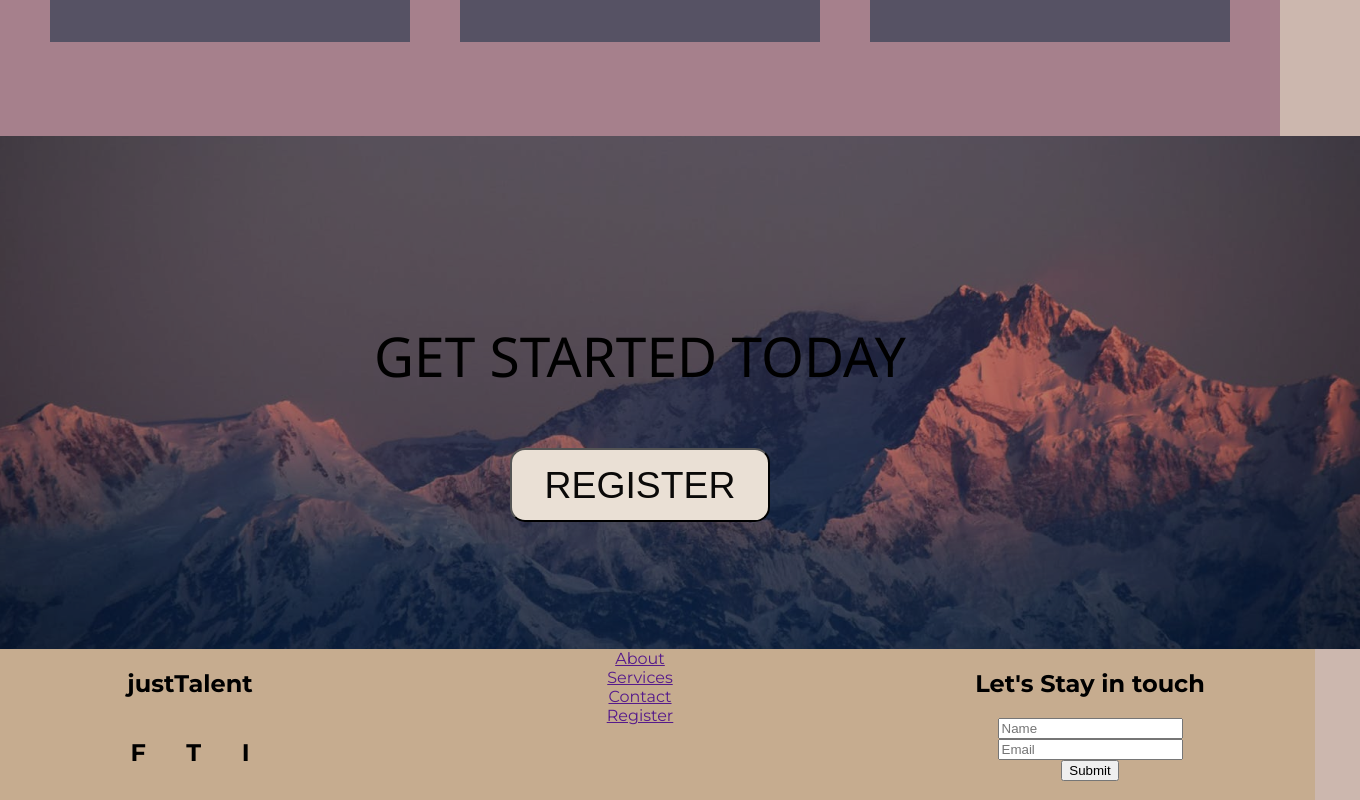
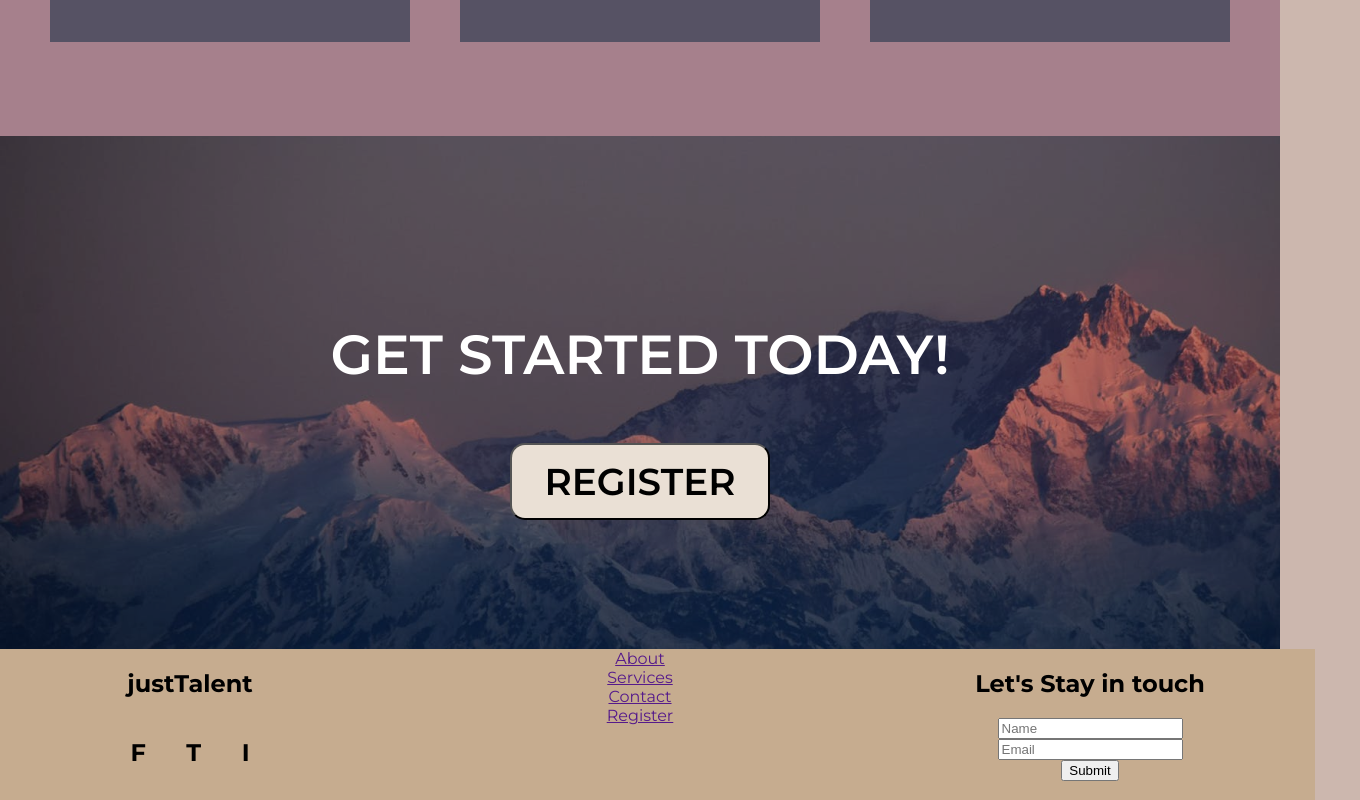
Before and after one commit to new-idea-machine/os-anti-bias-app-front, an Angular app in the folder justTalent/: page / in a window 1280 px wide. Shown: the part 2120-2920 px from the top of the page, 1360 px wide, since content can reach past the window. Built offline with nearby package versions, Linux system fonts and the light colour scheme; no server answers.

Commit message:
Add updates to CTA section

```diff
--- a/justTalent/src/app/home/home.component.css
+++ b/justTalent/src/app/home/home.component.css
@@ -121,21 +121,30 @@ flex-direction: column;
 align-items: center;
 justify-content: center;
 height: 513px;
-width: 1440px;
-background-image: url("../../assets/images/mountains.png")
+width: 100%;
+background-image: url("../../assets/images/mountains.png");
+background-repeat: no-repeat;
+background-size: cover;
 }
+
 .home_call_to_action_heading{
-  font-family: 'Segoe UI', Tahoma, Geneva, Verdana, sans-serif;
+  font-family: "Montserrat", sans-serif;
   font-size: 55px;
-  font-weight: 400;
+  color: #fff;
+  font-weight: 600;
 }
 .register{
-  height: 74px;
+  height: 77px;
   width: 260px;
   color: #0A0908;
   font-size: 28pt;
-  font-weight: 400;
+  font-weight: 600;
+  font-family: "Montserrat", sans-serif;
   border-radius: 15px;
   background-color: #EAE0D5;
+}
 
+.register a{
+  text-decoration: none;
+  color: #000;
 }
--- a/justTalent/src/app/home/home.component.html
+++ b/justTalent/src/app/home/home.component.html
@@ -36,8 +36,8 @@
     </div>
   </div>
   <div class="home_call_to_action">
-<h3 class="home_call_to_action_heading">GET STARTED TODAY</h3>
-<button class="register">REGISTER</button>
+    <h3 class="home_call_to_action_heading">GET STARTED TODAY!</h3>
+    <button class="register"><a href="/register">REGISTER</a></button>
   </div>
 
 
```
